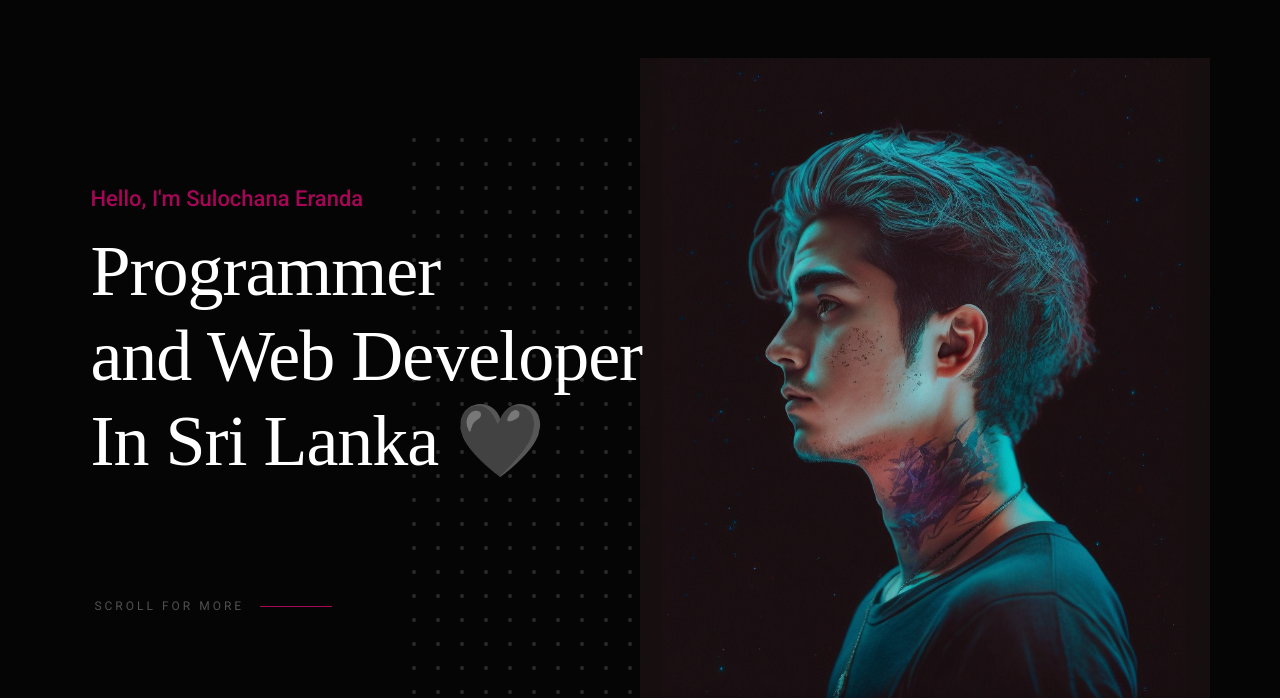
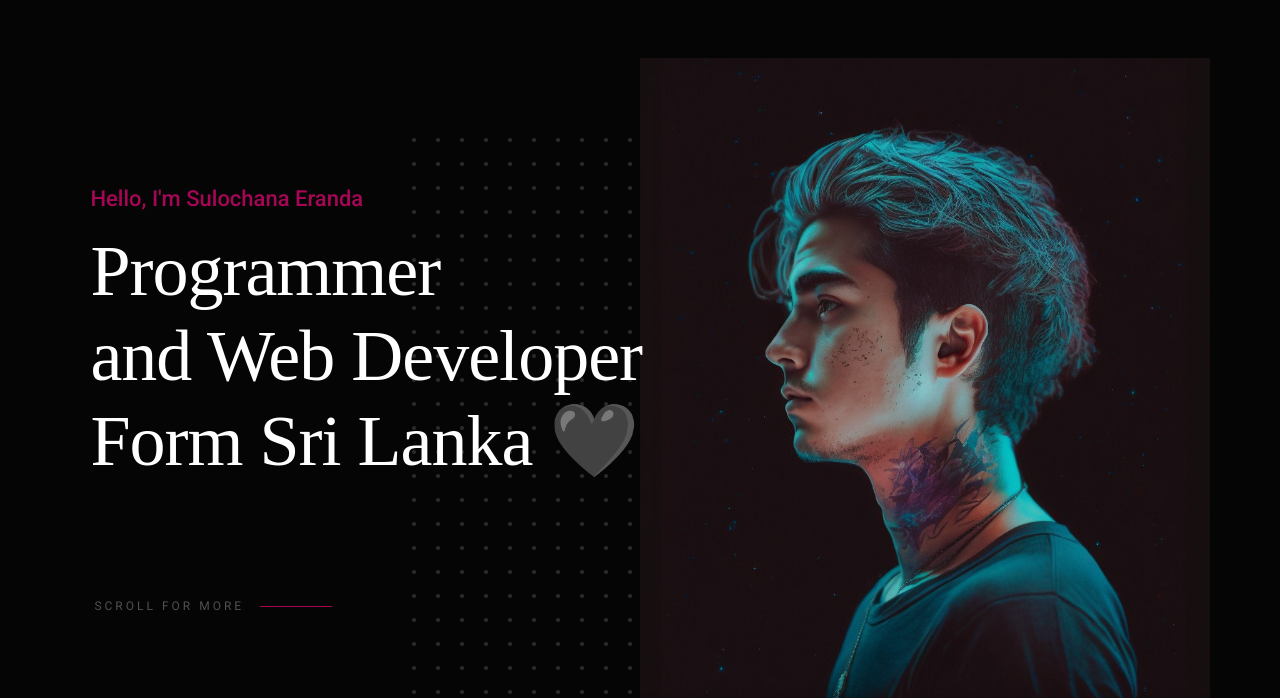
Before and after one commit to SulochanaEranda/sulochanaeranda-OLD, a plain HTML site: page index.html in a window 1280 px wide. Shown: the part 102-802 px from the top of the page. Drawn offline with Linux system fonts and the light colour scheme; a web font is replaced by a local one.

Commit message:
Update index.html

```diff
--- a/index.html
+++ b/index.html
@@ -124,7 +124,7 @@
                 <h1>
                     Programmer <br>
                     and Web Developer <br>
-                    In Sri Lanka 🖤
+                    Form Sri Lanka 🖤
                 </h1>
             </div>
 
```
